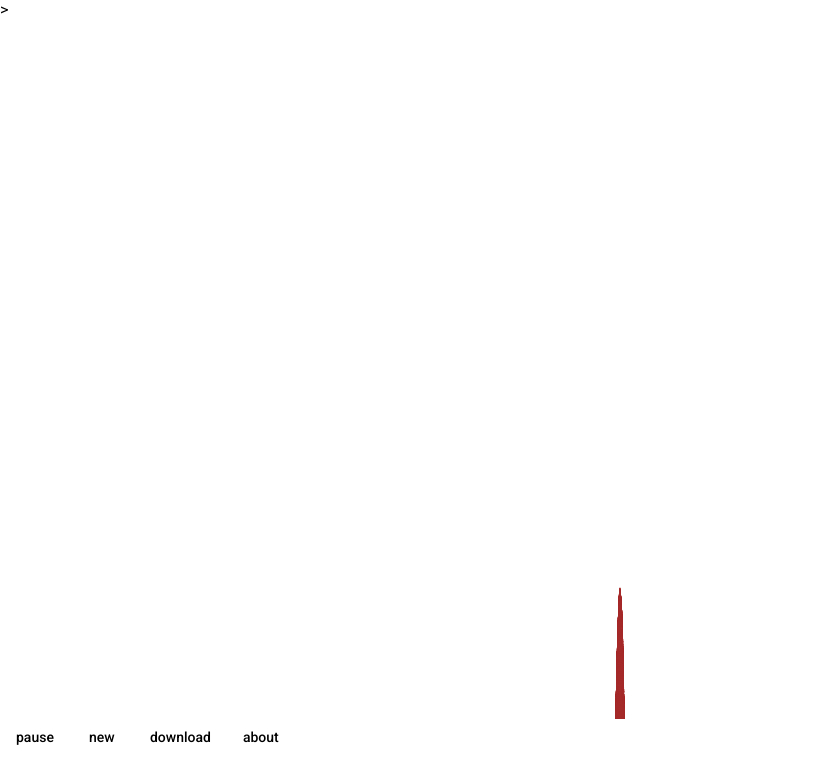
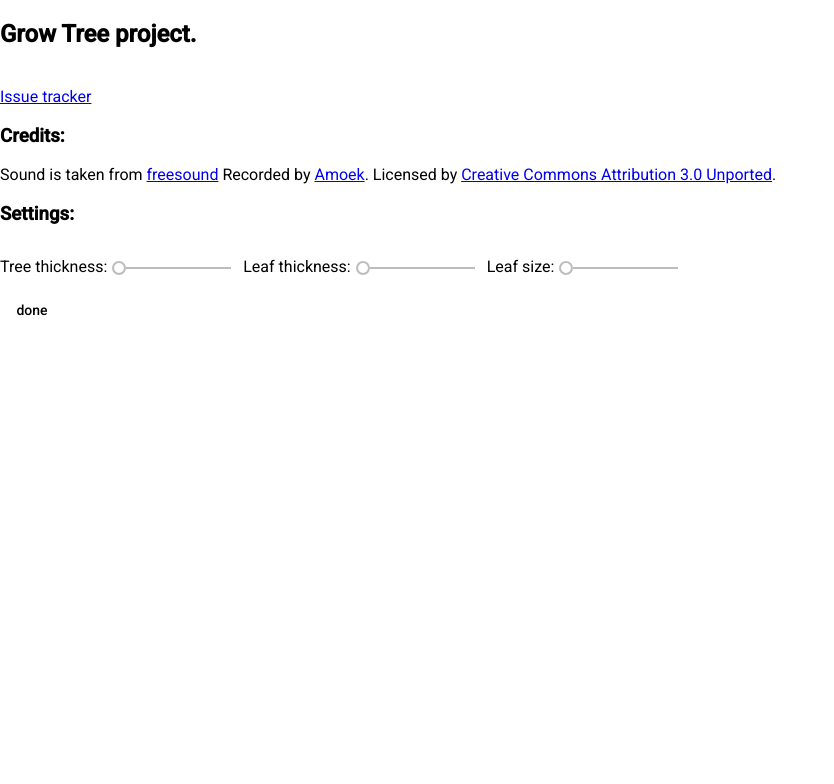
Before and after one commit to evgenycheryomushkin/tree, an Angular app: page / in a window 1280 px wide. Both pictures are taken after a click on the button "about". Shown: the top 784 px of the page, without its empty margins (0-834 px from the left). Built offline with nearby package versions, Linux system fonts and the light colour scheme.

Commit message:
about version 1

```diff
--- a/src/app/about/about.component.html
+++ /dev/null
@@ -1,3 +0,0 @@
-<div>
-
-</div>>
--- a/src/app/about/about.component.ts
+++ /dev/null
@@ -1,15 +0,0 @@
-import { Component, OnInit } from '@angular/core';
-
-@Component({
-  selector: 'app-about',
-  templateUrl: './about.component.html',
-  styleUrls: ['./about.component.scss']
-})
-export class AboutComponent implements OnInit {
-
-  constructor() { }
-
-  ngOnInit(): void {
-  }
-
-}
--- a/src/app/app.component.html
+++ b/src/app/app.component.html
@@ -1,8 +1,33 @@
-<app-about #about
+<div #about
 [hidden]="!aboutClicked"
-></app-about>
-<br>
+>
+    <h2>Grow Tree project. </h2>
+    <br>
+    <a href="https://github.com/evgenycheryomushkin/growtree/issues">Issue tracker</a>
+    <br>
+    <h3>Credits:</h3>
+    Sound is taken from <a href="https://freesound.org/people/Amoek/sounds/393348/">freesound</a>
+    Recorded by <a href="https://freesound.org/people/Amoek/">Amoek</a>.
+    Licensed by <a href="https://creativecommons.org/licenses/by/3.0/">Creative Commons Attribution 3.0 Unported</a>.
+    <h3>Settings:</h3>
+    Tree thickness:
+    <mat-slider
+        (valueChange)="treeThicknessChange($event)"
+    ></mat-slider>
+    Leaf thickness:
+    <mat-slider
+        (valueChange)="leafThicknessChange($event)"
+    ></mat-slider>
+    Leaf size:
+    <mat-slider
+        (valueChange)="leafSizeChange($event)"
+    ></mat-slider>
+
+    <br>
+    <button mat-button (click)="doneClick($event)">{{this.doneButtonText}}</button>
+</div>
 <div
+[hidden]="aboutClicked"
 >
 <canvas #canvas
 (mousemove)="mouseMove($event)"
@@ -12,9 +37,9 @@
 (touchend)="touchEnd($event)"
 >
 </canvas>
-</div>
 
 <button mat-button (click)="pauseClick($event)">{{this.pauseButtonText}}</button>
 <button mat-button onclick="this.blur()" (click)="newClick($event)">{{this.newButtonText}}</button>
 <button mat-button onclick="this.blur()" (click)="downloadClick($event)">{{this.downloadButtonText}}</button>
 <button mat-button onclick="this.blur()" (click)="aboutClick($event)">{{this.aboutButtonText}}</button>
+</div>
--- a/src/app/app.component.ts
+++ b/src/app/app.component.ts
@@ -1,7 +1,6 @@
 import { Component, ElementRef, HostListener, ViewChild } from '@angular/core';
 import { AppMouse } from './app.mouse';
 import { Tree, TreeVertex } from '../tree/tree';
-import { AboutComponent } from './about/about.component';
 import { Leaf } from 'src/leaf/leaf';
 import { AudioService } from './audio.service';
 
@@ -29,6 +28,9 @@ export class AppComponent extends AppMouse {
   newButtonText: string = "new";
   downloadButtonText: string = "download";
   aboutButtonText: string = "about";
+  doneButtonText: string = "done";
+
+
   aboutClicked: boolean = false;
 
   private LeafThicknessCoefficient: number = 10;
@@ -36,9 +38,6 @@ export class AppComponent extends AppMouse {
 
   @ViewChild('canvas', { static: true })
   canvas: ElementRef<HTMLCanvasElement> = {} as ElementRef;
-
-  @ViewChild('about', { static: true })
-  about: AboutComponent;
 
   private ctx!: CanvasRenderingContext2D;
 
@@ -84,10 +83,6 @@ export class AppComponent extends AppMouse {
     this.audioService.playAudio();
     if (this.tree.vertices.length > 0 && !this.play)
       this.drawLeaf();
-  }
-
-  pauseClick(event: any) {
-    this.playPause();
   }
 
   clearRect() {
@@ -182,7 +177,32 @@ export class AppComponent extends AppMouse {
   }
 
   aboutClick(event: any) {
+    if (this.play) this.playPause();
     this.aboutClicked = !this.aboutClicked;
+  }
+
+  pauseClick(event: any) {
+    this.playPause();
+  }
+
+  doneClick(event: any) {
+    this.aboutClicked = !this.aboutClicked;
+    this.redraw();
+  }
+
+  treeThicknessChange(thickness0100: any) {
+    this.tree.dT = thickness0100/100 * 0.5;
+    console.log("thickness:", this.tree.dT);
+  }
+
+  leafThicknessChange(leafThickness0100: any) {
+    this.LeafThicknessCoefficient = Math.exp(leafThickness0100/100*4-2);
+    console.log("leaf thickness:", this.LeafThicknessCoefficient);
+  }
+
+  leafSizeChange(leafSize0100: any) {
+    this.LeafSize = leafSize0100;
+    console.log("leaf size:", this.LeafSize);
   }
 
   drawLeaf() {
--- a/src/styles.scss
+++ b/src/styles.scss
@@ -5,3 +5,4 @@ html, body {
     width:100%; height:100%;
 }
 body { margin: 0; font-family: Roboto, "Helvetica Neue", sans-serif; }
+@import '~@angular/material/prebuilt-themes/deeppurple-amber.css';
--- a/src/tree/tree.ts
+++ b/src/tree/tree.ts
@@ -69,7 +69,7 @@ export class Tree {
 
     // delta thickness. Delte to grow.
     // thickness increase by this value
-    private dT: number = 0.05;
+    dT: number = 0.05;
 
     // initial thickness of tree vertix
     private T0: number = 0.1;
```
Also changed, not shown: src/app/app.module.ts (+6 -4 lines), src/app/about/about.component.scss (deleted), 1 other file (tests, documents, lock files or other folders).
